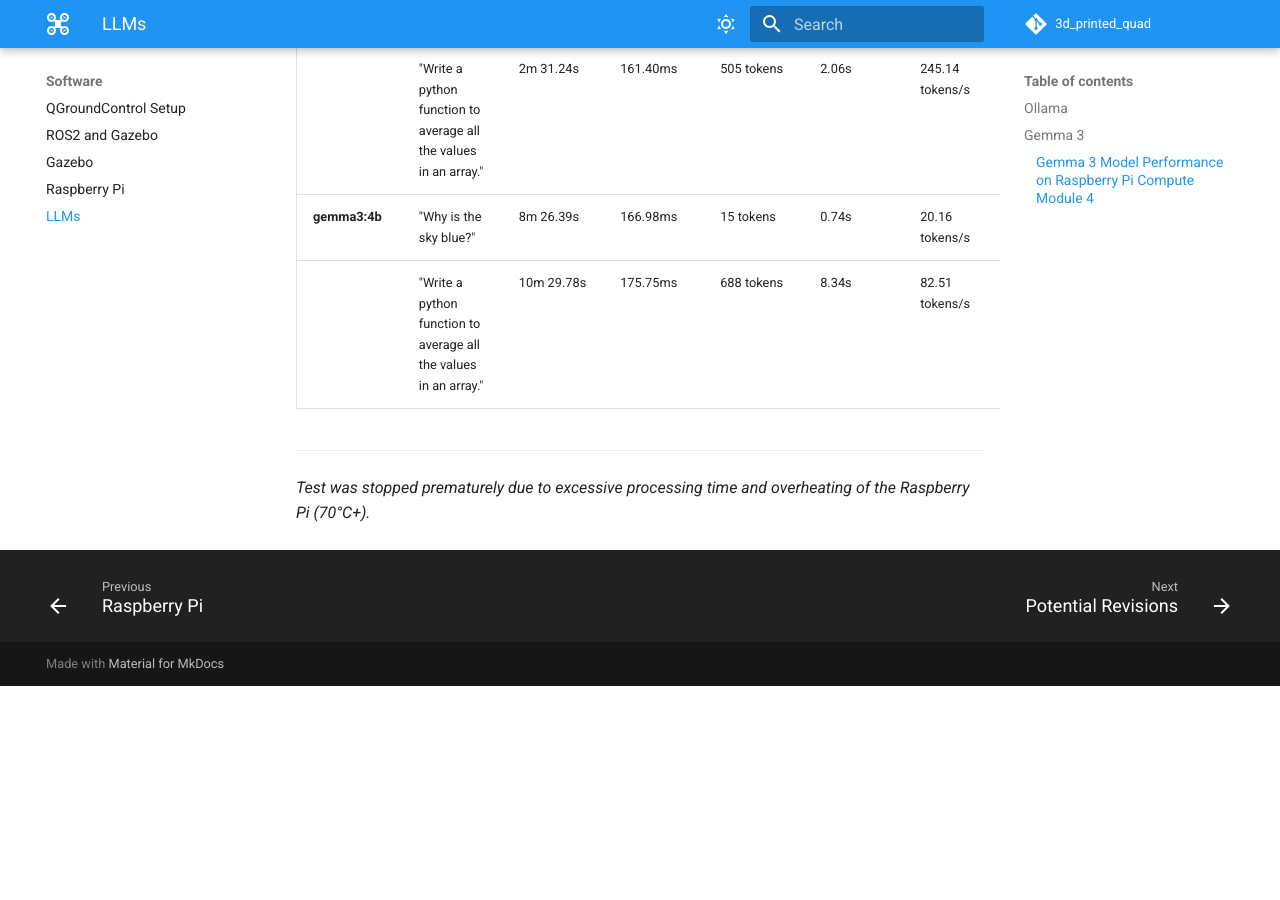
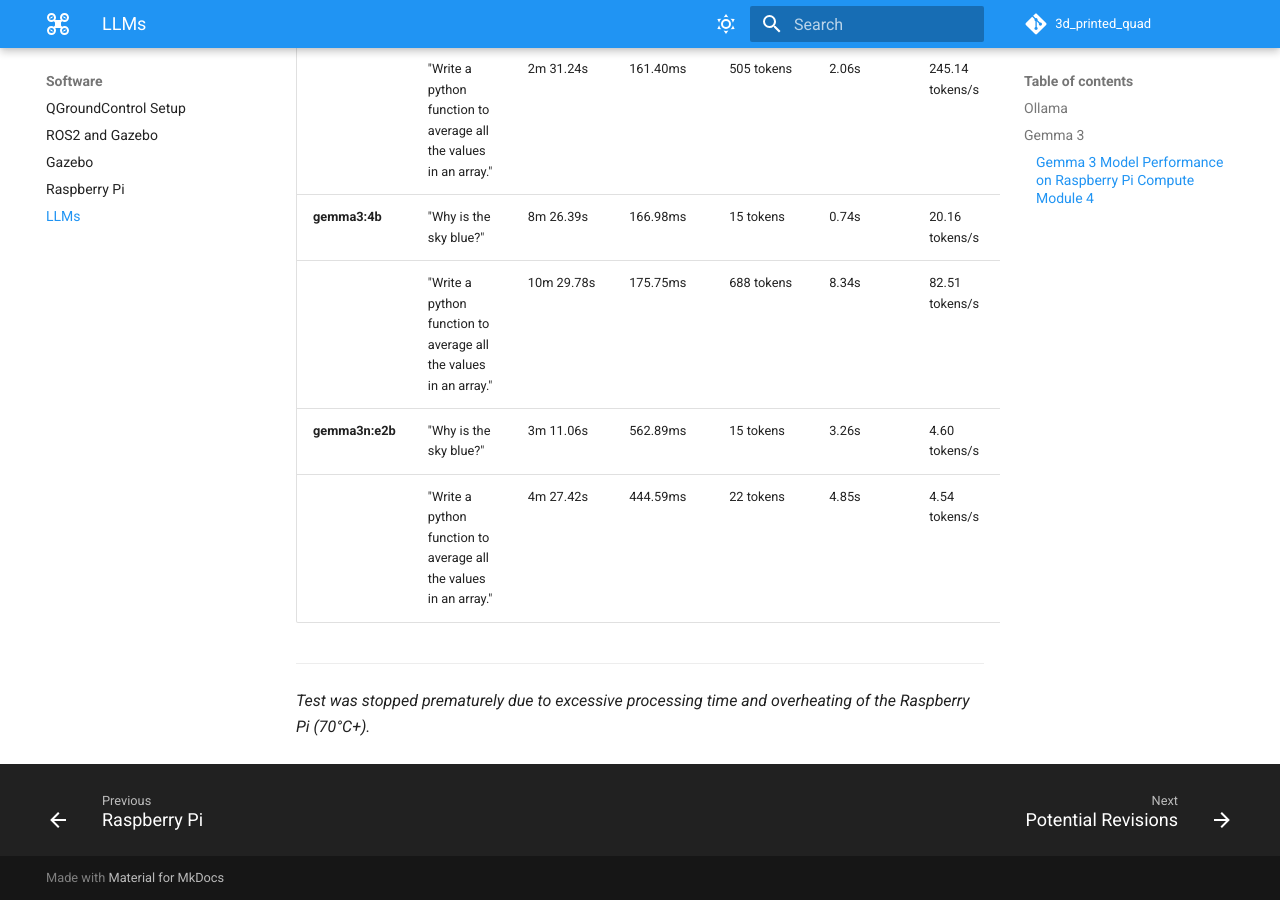
Before and after one commit to austin006/3d_printed_quad, an MkDocs documentation site: the page built from docs/software/LLMs.md, in a window 1280 px wide and 900 px high, scrolled down 1141 px. Built offline with MkDocs 1.6.1 and Material for MkDocs 9.7.7, drawn with Linux system fonts in a browser that asks for light colours; comment, search, counter and statistics services are not loaded; before the commit the page ends 1827 px from its top, so only the background shows below that.

Commit message:
Updated docs

```diff
--- a/docs/software/LLMs.md
+++ b/docs/software/LLMs.md
@@ -25,6 +25,8 @@
 | | "Write a python function to average all the values in an array." | 2m 31.24s | 161.40ms | 505 tokens | 2.06s | 245.14 tokens/s | 567 tokens | 2m 28.91s | 3.81 tokens/s |
 | **gemma3:4b** | "Why is the sky blue?" | 8m 26.39s | 166.98ms | 15 tokens | 0.74s | 20.16 tokens/s | 651 tokens | 8m 25.48s | 1.29 tokens/s |
 | | "Write a python function to average all the values in an array." | 10m 29.78s | 175.75ms | 688 tokens | 8.34s | 82.51 tokens/s | 755 tokens | 10m 21.12s | 1.22 tokens/s |
+| **gemma3n:e2b** | "Why is the sky blue?" | 3m 11.06s | 562.89ms | 15 tokens | 3.26s | 4.60 tokens/s | 372 tokens | 3m 7.24s | 1.99 tokens/s |
+| | "Write a python function to average all the values in an array." | 4m 27.42s | 444.59ms | 22 tokens | 4.85s | 4.54 tokens/s | 515 tokens | 4m 22.11s | 1.96 tokens/s |
 
 ---
 *Test was stopped prematurely due to excessive processing time and overheating of the Raspberry Pi (70°C+).*
```
